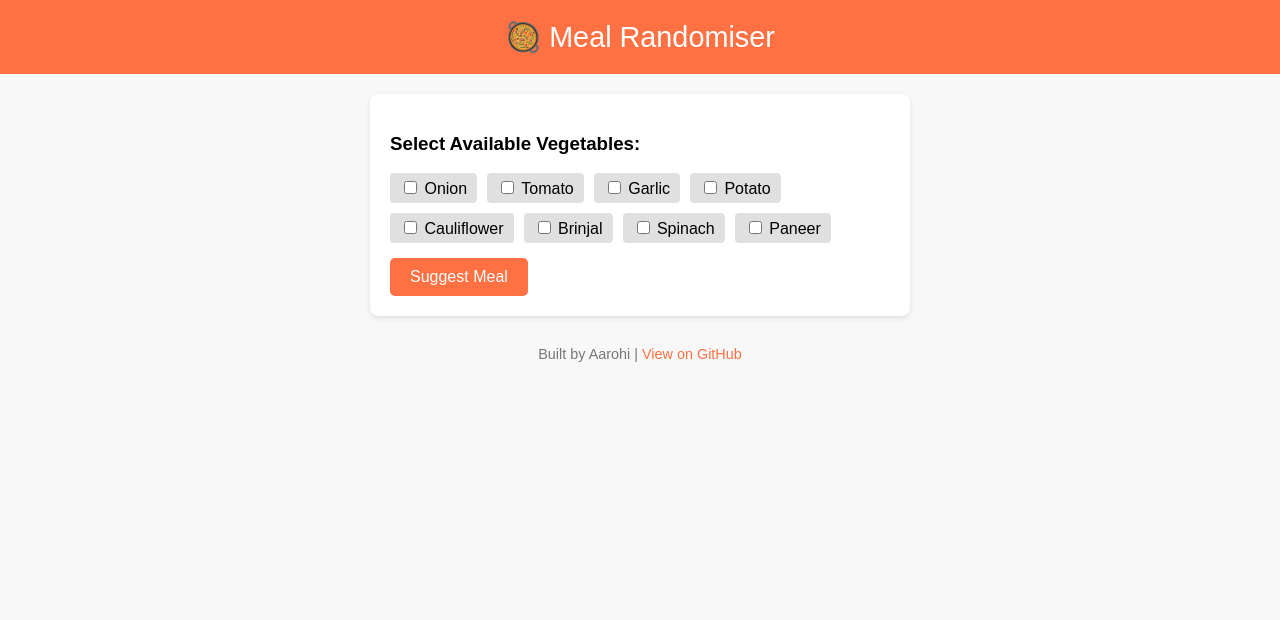
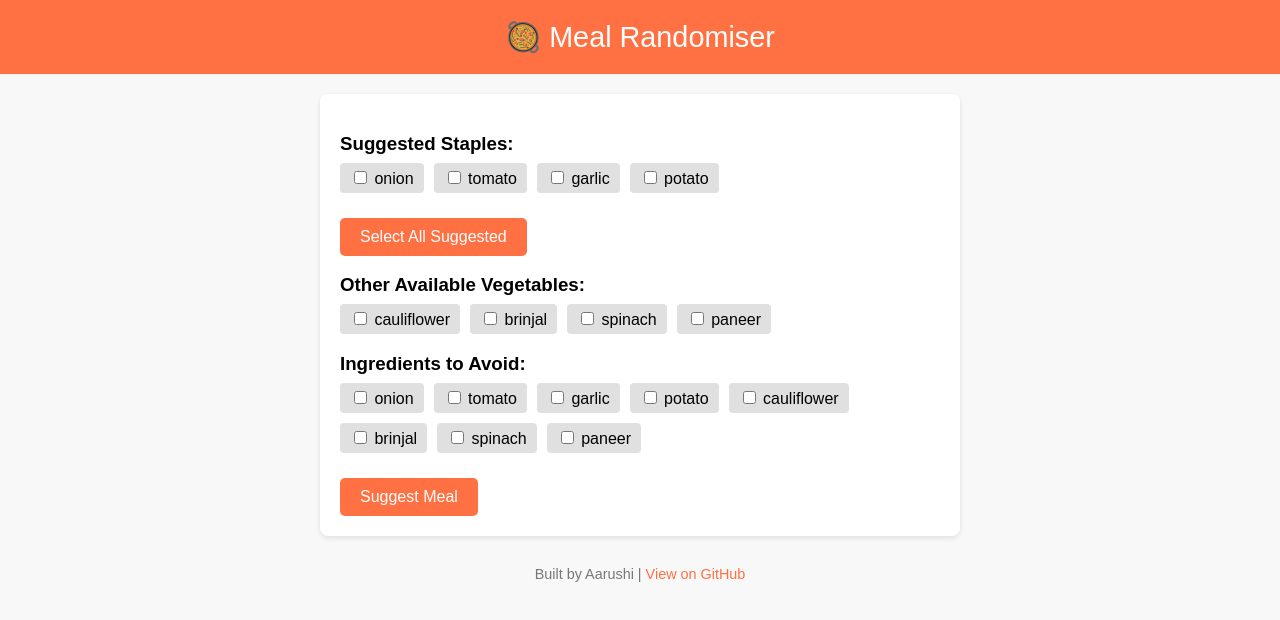
Before and after one commit to aarohisp/Smart-Meal-randomiser, a plain HTML site: page index.html in a window 1280 px wide. Drawn offline with Linux system fonts and the light colour scheme.

Commit message:
added more features

```diff
--- a/index.html
+++ b/index.html
@@ -2,7 +2,7 @@
 <html lang="en">
 <head>
   <meta charset="UTF-8" />
-    <meta name="viewport" content="width=device-width, initial-scale=1.0" />
+  <meta name="viewport" content="width=device-width, initial-scale=1.0"/>
   <title>Meal Randomiser</title>
   <style>
     body {
@@ -29,14 +29,18 @@
       border-radius: 8px;
       box-shadow: 0 2px 5px rgba(0, 0, 0, 0.1);
       width: 90%;
-            max-width: 500px;
+      max-width: 600px;
     }
-        .veggie-list {
+    h3 {
+      margin-bottom: 8px;
+    }
+    .checkbox-group {
       display: flex;
       flex-wrap: wrap;
       gap: 10px;
+      margin-bottom: 15px;
     }
-        .veggie-list label {
+    .checkbox-group label {
       background: #e0e0e0;
       padding: 5px 10px;
       border-radius: 4px;
@@ -49,7 +53,7 @@
       padding: 10px 20px;
       font-size: 1em;
       border-radius: 5px;
-            margin-top: 15px;
+      margin-top: 10px;
       cursor: pointer;
     }
     button:hover {
@@ -73,20 +77,28 @@
   </style>
 </head>
 <body>
-    <header>
-        🥘 Meal Randomiser
-    </header>
+  <header>🥘 Meal Randomiser</header>
   <div class="container">
-        <h3>Select Available Vegetables:</h3>
-        <div class="veggie-list" id="veggie-list"></div>
+    <h3>Suggested Staples:</h3>
+    <div class="checkbox-group" id="suggested-list"></div>
+    <button onclick="selectAllSuggested()">Select All Suggested</button>
+
+    <h3>Other Available Vegetables:</h3>
+    <div class="checkbox-group" id="veggie-list"></div>
+
+    <h3>Ingredients to Avoid:</h3>
+    <div class="checkbox-group" id="avoid-list"></div>
+
     <button onclick="suggestMeal()">Suggest Meal</button>
+
     <div id="result" class="result" style="display: none;"></div>
   </div>
+
   <footer>
-        Built by Aarohi | <a href="https://github.com/aarohisp/Smart-Meal-randomiser">View on GitHub</a>
+    Built by Aarushi | <a href="#">View on GitHub</a>
   </footer>
+
   <script>
-        // Recipe data
     const recipes = [
       {
         "name": "Dhabewali Dal",
@@ -114,26 +126,41 @@
       }
     ];
 
-        // Dynamically generate veggie checkboxes
-        function generateVeggieList() {
-            const veggies = new Set();
-            recipes.forEach(recipe => {
-                recipe.ingredients.forEach(veg => veggies.add(veg));
-            });
+    const staples = ["onion", "tomato", "garlic", "potato", "ginger", "green chili"];
 
-            const veggieListDiv = document.getElementById("veggie-list");
-            veggies.forEach(veg => {
-                const label = document.createElement("label");
-                label.innerHTML = `<input type="checkbox" value="${veg}"> ${veg.charAt(0).toUpperCase() + veg.slice(1)}`;
-                veggieListDiv.appendChild(label);
+    function generateCheckboxes() {
+      const allIngredients = new Set();
+      recipes.forEach(r => r.ingredients.forEach(i => allIngredients.add(i)));
+
+      const suggestedList = document.getElementById("suggested-list");
+      const veggieList = document.getElementById("veggie-list");
+      const avoidList = document.getElementById("avoid-list");
+
+      allIngredients.forEach(veg => {
+        const label = `<label><input type="checkbox" value="${veg}" name="available"> ${veg}</label>`;
+        const avoid = `<label><input type="checkbox" value="${veg}" name="avoid"> ${veg}</label>`;
+
+        if (staples.includes(veg)) {
+          suggestedList.insertAdjacentHTML("beforeend", label);
+        } else {
+          veggieList.insertAdjacentHTML("beforeend", label);
+        }
+        avoidList.insertAdjacentHTML("beforeend", avoid);
       });
     }
 
-        // Suggest a meal pair
+    function selectAllSuggested() {
+      document.querySelectorAll('#suggested-list input[type="checkbox"]').forEach(cb => cb.checked = true);
+    }
+
     function suggestMeal() {
-            const selectedVeggies = Array.from(document.querySelectorAll("input[type='checkbox']:checked")).map(cb => cb.value);
+      const selected = Array.from(document.querySelectorAll('input[name="available"]:checked')).map(cb => cb.value);
+      const avoid = Array.from(document.querySelectorAll('input[name="avoid"]:checked')).map(cb => cb.value);
 
-            const filtered = recipes.filter(recipe => recipe.ingredients.every(veg => selectedVeggies.includes(veg)));
+      const filtered = recipes.filter(recipe =>
+        recipe.ingredients.every(ing => selected.includes(ing)) &&
+        recipe.ingredients.every(ing => !avoid.includes(ing))
+      );
 
       const masalaCurries = filtered.filter(r => r.type === "curry" && r.tag === "masala");
       const simpleCurries = filtered.filter(r => r.type === "curry" && r.tag === "simple");
@@ -148,7 +175,7 @@
         curry = randomPick(simpleCurries);
         sabzi = randomPick(masalaSabzis);
       } else {
-                document.getElementById("result").innerHTML = "❌ No matching pair found with selected vegetables.";
+        document.getElementById("result").innerHTML = "❌ No matching pair found with selected preferences.";
         document.getElementById("result").style.display = "block";
         return;
       }
@@ -162,13 +189,11 @@
       document.getElementById("result").style.display = "block";
     }
 
-        // Utility: Pick random item from array
     function randomPick(arr) {
       return arr[Math.floor(Math.random() * arr.length)];
     }
 
-        // Call on load
-        window.onload = generateVeggieList;
+    window.onload = generateCheckboxes;
   </script>
 </body>
 </html>
```
Lines whose indentation alone changed are shown as unchanged.
